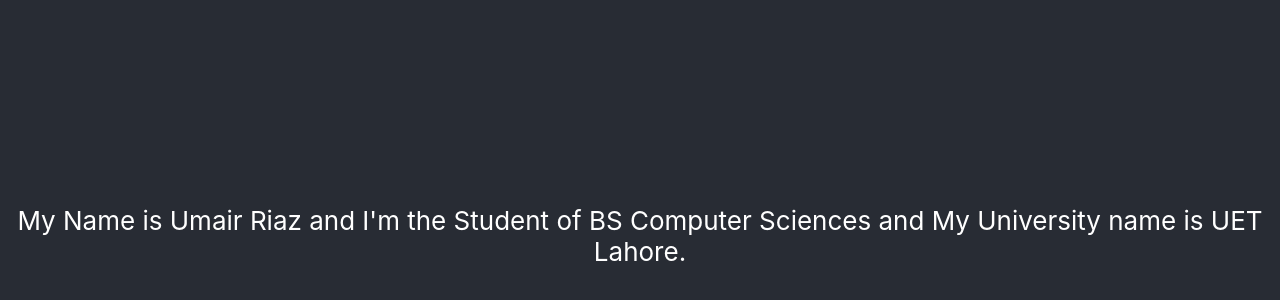
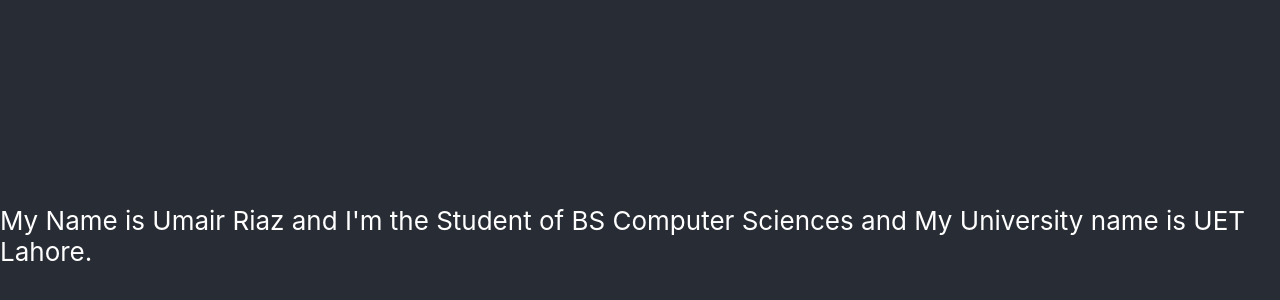
Before and after one commit to umairriaz789/bootcamp, a React (Create React App) app: page / in a window 1280 px wide. Shown: the part 164-464 px from the top of the page. Built offline with nearby package versions, Linux system fonts and the light colour scheme.

Commit message:
Update App.css

```diff
--- a/src/App.css
+++ b/src/App.css
@@ -1,5 +1,5 @@
 .App {
-  text-align: center;
+  text-align: baseline;
 }
 
 .App-logo {
```
